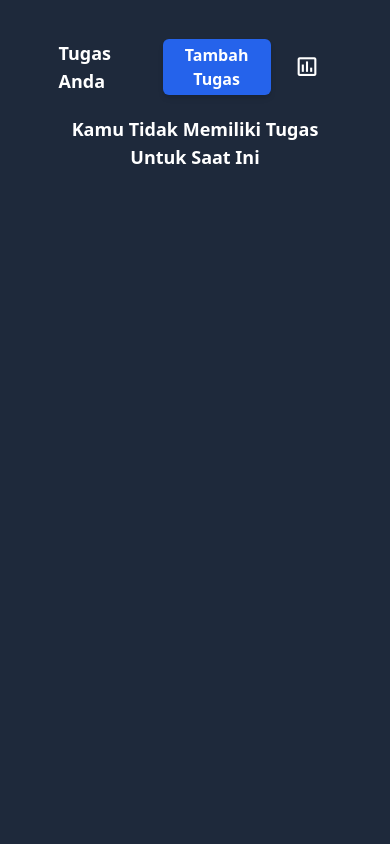
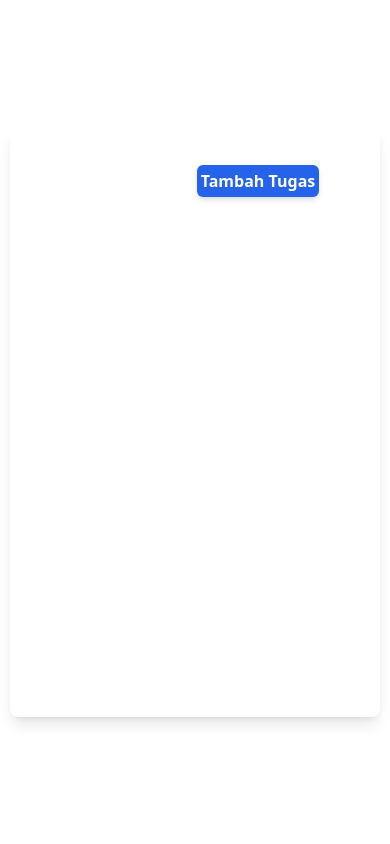
Before and after one commit to Fahri-Akbar/TO-DO_LIST, a PHP site: page / in a window 390 px wide. Run offline with PHP 8.4, Linux system fonts and the light colour scheme; data that the repository does not hold is empty; some libraries are stand-ins or nearby versions.

Commit message:
Membuat halaman website menjadi responsive

```diff
--- a/index.php
+++ b/index.php
@@ -18,6 +18,7 @@
 ?>
 
 <script>
+
     const toggleViewTaskModal = (id = '', title = '', desc = '') => {
         const viewTaskModal = document.getElementById('viewTask')
         const taskTitle = document.getElementById('taskTitle')
@@ -124,17 +125,19 @@
     <script src="https://cdn.tailwindcss.com"></script>
     <link rel="stylesheet" href="https://cdn.jsdelivr.net/npm/@mdi/font@7.4.47/css/materialdesignicons.min.css">
 
-    <title>To Do List App</title>
+    <title>To Do List</title>
 </head>
-<body class="bg-slate-800">
-    <div class="flex h-full w-full flex-col items-center space-y-5">
+<body>
+    <div class="flex items-center justify-center w-full h-screen bg-white dark:bg-slate-800">
+        <div class="flex h-[70%] w-[95%] sm:w-[90%] md:w-[80%] lg:w-[70%] flex-col items-center space-y-5 px-2 sm:px-16 rounded-lg bg-white dark:bg-slate-700 shadow-lg">
+
 
             <!-- Head -->
-        <div class="mt-[10%] flex w-[70%] justify-between">
-            <h1 class="text-lg font-bold text-white">Tugas Anda</h1>
-            <div class="flex items-center space-x-3">
+            <div class="mt-[10%] flex w-full justify-between items-end">
+                <h1 class="sm:text-lg font-bold text-white ">Tugas Anda</h1>
+                <div class="flex items-center space-x-1 sm:space-x-3">
                     <button id="btnFinish" name="selesaikan_tugas" onclick="handleFinishTask()" class="hidden rounded-md bg-green-600 px-2 py-1 font-semibold text-white shadow-md duration-500 active:scale-90 hover:bg-green-700">Selesai</button>
-                <button type="button" onclick="toggleAddTaskModal()" class="rounded-md bg-blue-600 px-2 py-1 font-semibold text-white shadow-md duration-500 active:scale-90 hover:bg-blue-700 opacity">Tambah Tugas</button>
+                    <button type="button" onclick="toggleAddTaskModal()" class="rounded-md bg-blue-600 px-1 sm:px-2 py-1 font-semibold text-white shadow-md duration-500 active:scale-90 hover:bg-blue-700 opacity">Tambah Tugas</button>
                     <button type="button" onclick="toggleStatisticsModal()" class="rounded-md px-3 duration-300 active:scale-90 hover:bg-slate-600">
                         <i class="mdi mdi-chart-box-outline text-white" style="font-size: 25px;"></i>
                     </button>
@@ -142,17 +145,17 @@
             </div>
 
             <!-- Body -->
-        <div class="flex max-h-[60%] w-[70%] flex-col overflow-y-auto">
+            <div class="flex max-h-[90%] w-full flex-col overflow-y-auto">
                 <?php
                     if (mysqli_num_rows($getTasks) > 0) {
                     while ($row = mysqli_fetch_array($getTasks)):
                 ?>
-                <form action="includes/hapus_tugas.php?id=<?= $row['ID'] ?>" method="post" class="my-2 flex w-full justify-between rounded-md bg-slate-700 pl-3 text-white duration-500 hover:scale-100 <?= $row['is_pin'] == 1 ? 'order-first' : '' ?>">
+                    <form action="includes/hapus_tugas.php?id=<?= $row['ID'] ?>" method="post" class="my-2 flex w-full justify-between rounded-md bg-slate-600 pl-3 text-white duration-500 hover:scale-100 <?= $row['is_pin'] == 1 ? 'order-first' : '' ?>">
                         <div class="flex w-full items-center">
                             <input type="checkbox" value="<?= $row['ID'] ?>" onchange="handleAddFinishTask(this)" class="mr-3 accent-green-500">
                             <div class="flex-1 cursor-pointer py-5" onclick="toggleViewTaskModal('<?= $row['ID'] ?>', '<?= $row['Tugas'] ?>', '<?= $row['Deskripsi'] ?>')">
                                 <input type="hidden" value="<?= $row['ID'] ?>" name="ID">
-                            <p class="font-semibold"><?= $row['Tugas'] ?></p>
+                                <p class="font-semibold text-sm sm:text-base"><?= $row['Tugas'] ?></p>
                             </div>
                         </div>
 
@@ -174,8 +177,8 @@
         </div>
 
         <!-- Modal View Task -->
-    <div id="viewTask" class="absolute left-0 top-0 flex h-full w-full items-center justify-center bg-black bg-opacity-50 hidden">
-        <form action="includes/edit_tugas.php" method="post" class="divide-y w-1/3 max-h-[85%] rounded-md bg-slate-700 px-3 py-3">
+        <div id="viewTask" class="absolute left-0 top-0 flex h-full w-full items-center justify-center px-3 bg-black bg-opacity-50 hidden">
+            <form action="includes/edit_tugas.php" method="post" class="divide-y lg:w-1/3 max-h-[85%] rounded-md bg-slate-700 px-3 py-3 mx-5 lg:mx-0">
                 <div class="my-3">
                     <input type="hidden" id="taskId" name="taskId">
                     <input type="text" readonly id="taskTitle" name="taskTitle" autocomplete="off" class="w-full bg-slate-700 pb-2 text-lg font-semibold text-white focus:outline-none">
@@ -187,7 +190,7 @@
                             <label for="editMode" class="font-semibold text-white">Edit Mode</label>
                         </div>
                         <div class="m-0 flex space-x-3">
-                    <button id="btnEdit" name="edit_data" onclick="return confirm('Anda yakin mau mengedit tugas ini?')" disabled class="my-2 rounded bg-yellow-500 px-4 py-1 font-semibold text-white duration-300 active:scale-90 hover:bg-yellow-600">Edit</button>
+                        <button id="btnEdit" name="edit_data" onclick="return confirm('Anda yakin mau mengedit tugas ini?')" disabled class="my-2 rounded bg-yellow-500 px-4 py-1 font-semibold text-white duration-300 active:scale-90 hover:bg-yellow-600 disabled:opacity-70">Edit</button>
                         <button type="button" onclick="toggleViewTaskModal()" class="my-2 rounded bg-red-500 px-4 py-1 font-semibold text-white duration-300 active:scale-90 hover:bg-red-600">Tutup</button>
                     </div>
                 </div>
@@ -196,7 +199,7 @@
 
         <!-- Modal Add Task -->
         <div id="addTask" class="absolute left-0 top-0 flex h-full w-full items-center justify-center bg-black bg-opacity-50 hidden">
-        <div class="divide-y w-1/3 max-h-[85%] rounded-md bg-slate-700 px-3 py-3">
+            <div class="divide-y w-full sm:w-2/3 lg:w-1/3 max-h-[85%] rounded-md bg-slate-700 px-3 mx-5 sm:mx-0 py-3">
                 <div class="py-3">
                     <p class="text-lg font-semibold text-white">Tambah Tugas Baru</p>
                 </div>
@@ -223,11 +226,11 @@
 
         <!-- Modal Statistik -->
         <div id="modalStatistik" class="absolute left-0 top-0 flex h-full w-full items-center justify-center bg-black bg-opacity-50 hidden">
-        <div class="divide-y w-2/3 max-h-[85%] rounded-md bg-slate-700 px-3 py-3">
+            <div class="divide-y sm:w-full lg:w-2/3 max-h-[85%] rounded-md bg-slate-700 px-3 mx-5 lg:mx-0 py-3">
                 <div class="py-3">
                     <p class="text-lg font-semibold text-white">Statistik Tugas Anda</p>
                 </div>
-            <div class="grid grid-cols-3 gap-3 py-4">
+                <div class="grid grid-cols-2 sm:grid-cols-3 gap-3 py-4">
                     <?php while ($row = mysqli_fetch_array($getStatistics)): ?>
                         <div class="rounded-md bg-slate-600 px-2 py-5 text-white duration-500 hover:scale-105">
                             <p class="text-lg font-bold">Total Tugas</p>
@@ -248,6 +251,7 @@
                 </div>
             </div>
         </div>
+    </div>
 </body>
 
 </html>
```
Lines whose indentation alone changed are shown as unchanged.
